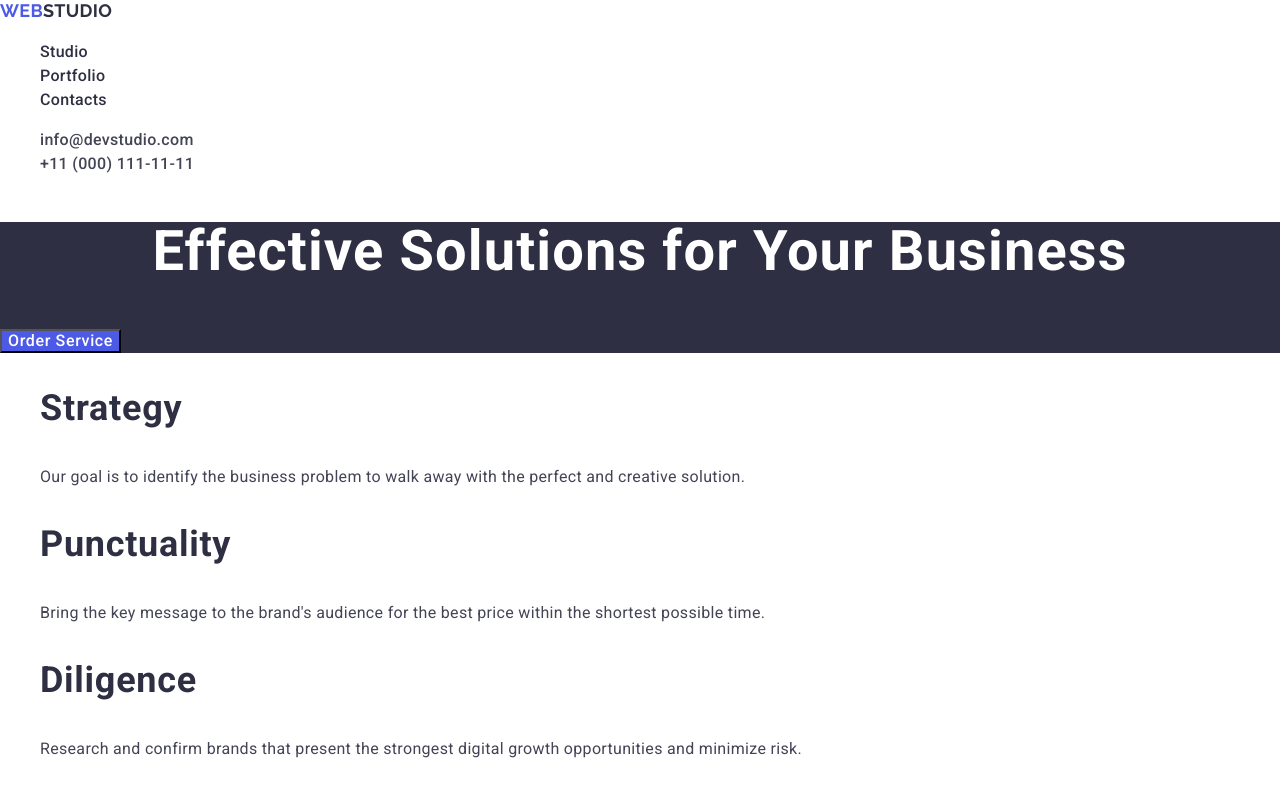
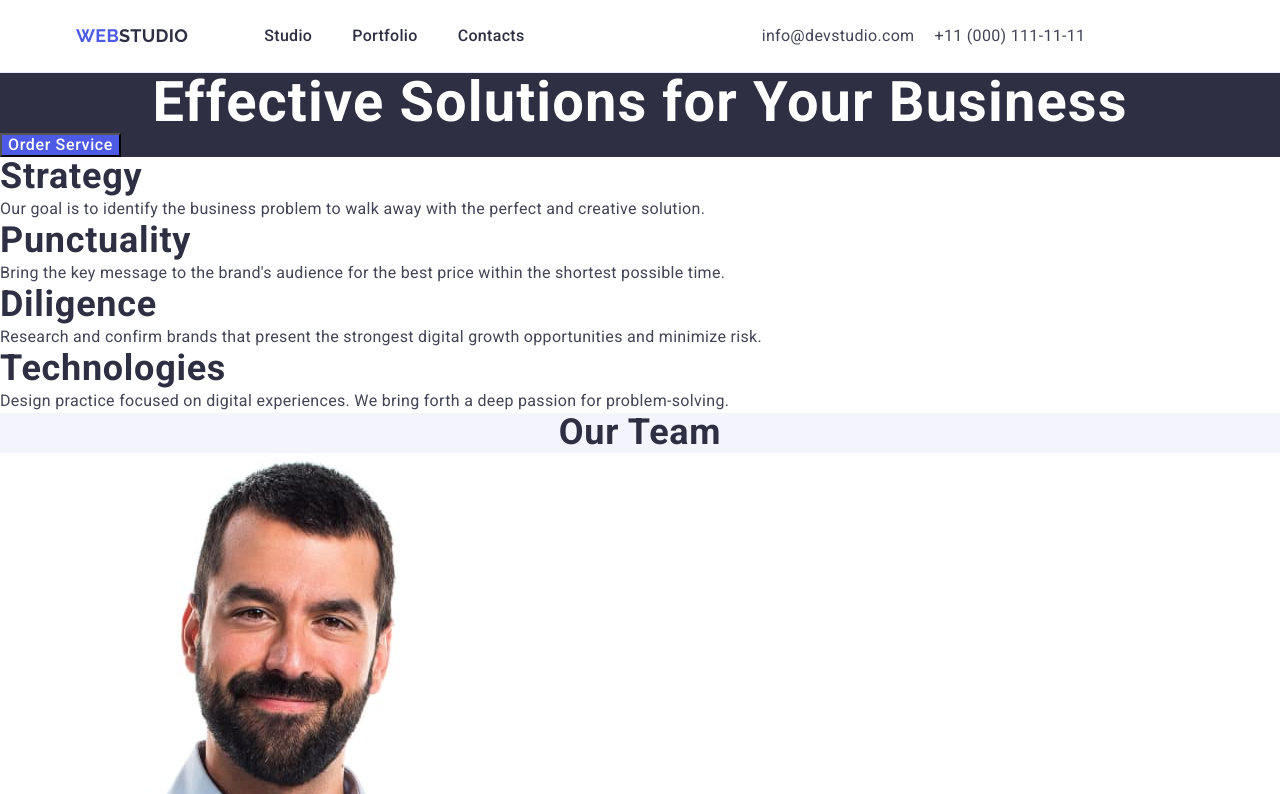
Before and after one commit to IstominOleksandr/-goit-markup-hw-03, a plain HTML site: page index.html in a window 1280 px wide. Shown: the top 794 px of the page. Drawn offline with nearby package versions, Linux system fonts and the light colour scheme.

Commit message:
add flexbox in header

```diff
--- a/css/styles.css
+++ b/css/styles.css
@@ -7,6 +7,17 @@ body {
     line-height: 1.5;
     letter-spacing: 0.02em;
 }
+h1,
+h2,
+h3,
+h4,
+h5,
+p {
+    margin: 0;
+}
+img {
+    display: block;
+}
 button {
     cursor: pointer;
 }
@@ -14,12 +25,44 @@ a {
     text-decoration: none;
     color:#2E2F42;
 }
-nav{
+nav {
     font-weight: 500;
     color: #2E2F42;
+    display: flex;
+    align-items: center;
 }
 ul {
     list-style-type: none;
+    margin: 0;
+    padding-left: 0;
+}
+.header {
+    border-bottom: 1px solid #e7e9fc;
+}
+.container {
+   width: 1158px;
+    max-width: 100%;
+    padding: 0 15px;
+    margin: 0 auto;
+}
+.container-header {
+    display: flex;
+    align-items: center;
+}
+
+.navigation {
+    display: flex;
+    justify-content: space-between;
+    align-items: center;
+    height: 72px;
+    margin-right: auto;
+}
+nav ul {
+    display: flex;
+}
+
+nav ul li:last-child {
+    margin-right: 0;
 }
 .logo {
     font-family: Raleway, sans-serif;
@@ -29,16 +72,35 @@ ul {
     letter-spacing: 0.03;
     text-transform: uppercase;
     color: #4D5AE5;
+    margin-right: 76px;
 }
 .logo-studio {
     color: #2E2F42;
+}
+.header-list {
+    display: flex;
+    gap: 40px;
+}
+.nav {
+    padding: 24px 0;
 }
 .nav:hover,
 .nav:focus {
     color: #404BBF;
 }
 .address {
+    display: flex;
     font-style: normal;
+    gap: 40px;
+    margin-right: auto;
+    margin-left: auto;
+}
+.address ul {
+    display: flex;
+    gap: 20px;
+}
+.address ul li {
+    margin: 0;
 }
 .nav-address {
     color: #434455;
--- a/index.html
+++ b/index.html
@@ -3,35 +3,35 @@
   <head>
     <meta charset="UTF-8" />
     <meta name="viewport" content="width=device-width>, initial-scale=1.0" />
-    <link
-      rel="stylesheet"
-      href="https://cdnjs.cloudflare.com/ajax/libs/modern-normalize/3.0.1/modern-normalize.css"
-      integrity="sha512-gnAN+RgTMylunXI7AMg+PtcUGpKZFkZJoFIkAWvdPFRrFJz3p2tx4+9xbjILRfN7CzoViMgS8vSf06fSQzWZjA=="
-      crossorigin="anonymous"
-      referrerpolicy="no-referrer"
-    />
     <link rel="preconnect" href="https://fonts.googleapis.com" />
     <link rel="preconnect" href="https://fonts.gstatic.com" crossorigin />
     <link
       href="https://fonts.googleapis.com/css2?family=Raleway:ital,wght@0,100..900;1,100..900&family=Roboto:ital,wght@0,100;0,300;0,400;0,500;0,700;0,900;1,100;1,300;1,400;1,500;1,700;1,900&display=swap"
       rel="stylesheet"
     />
+    <link
+      rel="stylesheet"
+      href="https://cdnjs.cloudflare.com/ajax/libs/modern-normalize/3.0.1/modern-normalize.min.css"
+      integrity="sha512-q6WgHqiHlKyOqslT/lgBgodhd03Wp4BEqKeW6nNtlOY4quzyG3VoQKFrieaCeSnuVseNKRGpGeDU3qPmabCANg=="
+      crossorigin="anonymous"
+      referrerpolicy="no-referrer"
+    />
     <link rel="stylesheet" href="./css/styles.css" />
     <title>Document</title>
   </head>
   <body>
-    <header>
-      <nav>
+    <header class="header">
+      <div class="container container-header">
+        <nav class="navigation">
           <a href="./index.html" class="logo"
             >Web<span class="logo-studio">Studio</span></a
           >
-        <ul>
+          <ul class="header-list">
             <li><a class="nav" href="./index.html">Studio</a></li>
             <li><a class="nav" href="./index.html">Portfolio</a></li>
             <li><a class="nav" href="./index.html">Contacts</a></li>
           </ul>
         </nav>
-      <nav>
         <address class="address">
           <ul>
             <li>
@@ -46,7 +46,7 @@
             </li>
           </ul>
         </address>
-      </nav>
+      </div>
     </header>
     <main>
       <!-- h1 and button order service -->
```
Lines whose indentation alone changed are shown as unchanged.
